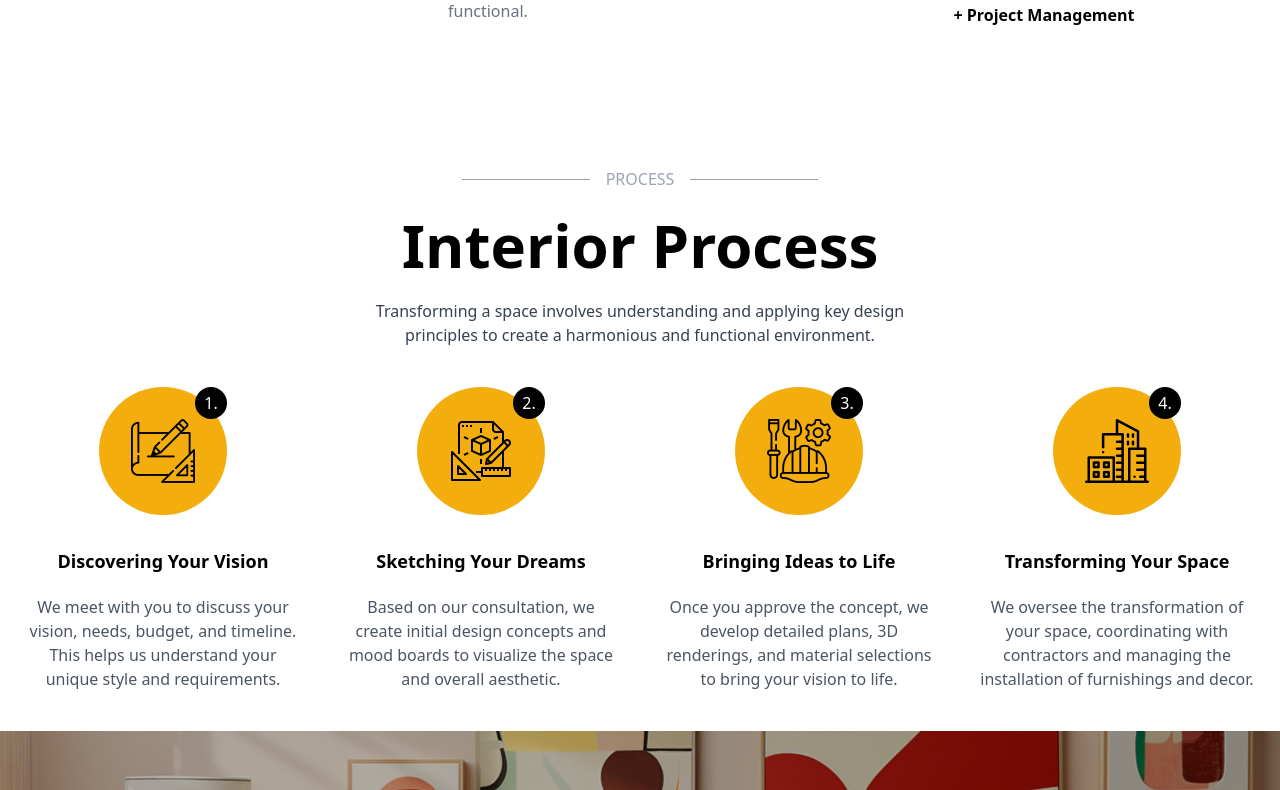
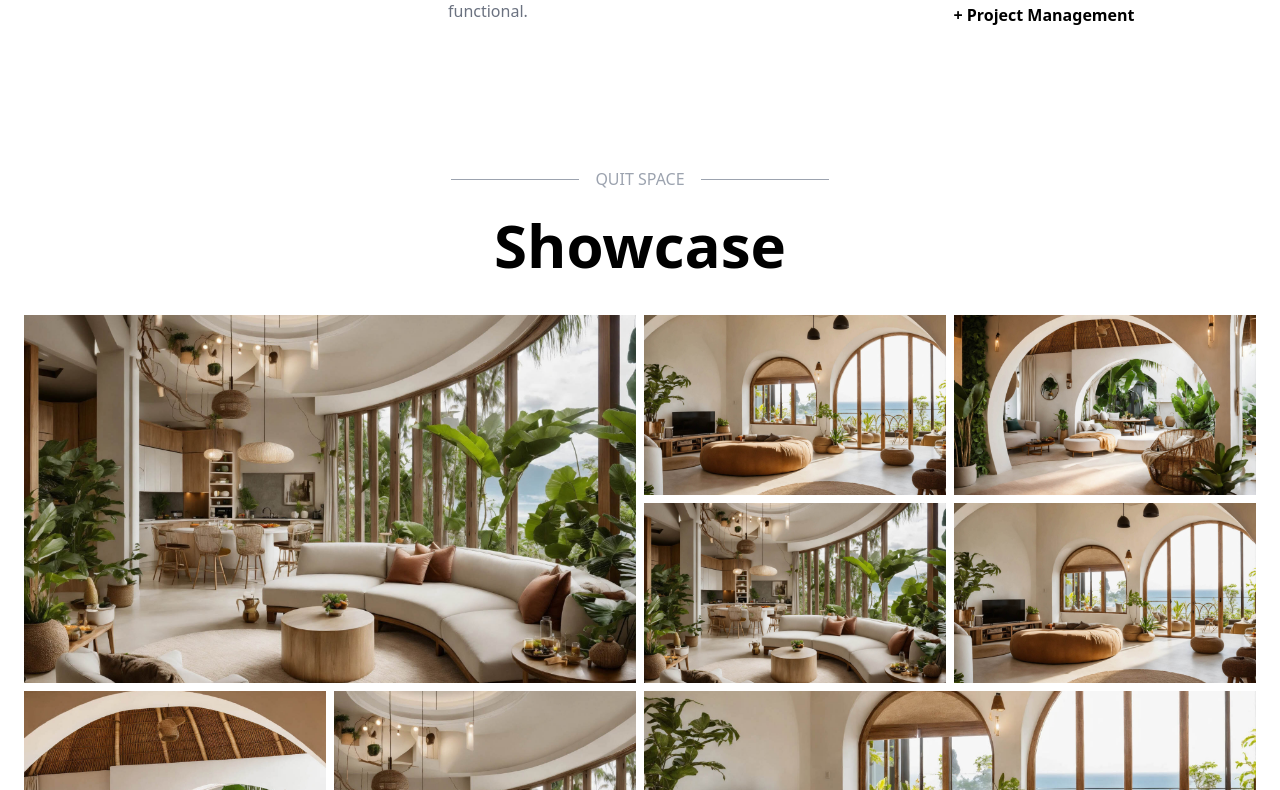
Before and after one commit to Coader-Sasmi/elite_work, a Next.js app: page / in a window 1280 px wide. Shown: the part 2390-3180 px from the top of the page. Built offline with nearby package versions, Linux system fonts and the light colour scheme.

Commit message:
Showcase section partially done

```diff
--- a/src/app/page.tsx
+++ b/src/app/page.tsx
@@ -1,7 +1,7 @@
 "use client";
 /* eslint-disable @next/next/no-img-element */
 
-import { AboutUs, HeroSec, Process, Services } from "@/components";
+import { AboutUs, HeroSec, Process, Services, ShowCase } from "@/components";
 
 export default function Home() {
   return (
@@ -9,6 +9,7 @@ export default function Home() {
       <HeroSec />
       <AboutUs />
       <Services />
+      <ShowCase />
       <Process />
     </>
   );
--- /dev/null
+++ b/src/components/ShowCase.tsx
@@ -0,0 +1,122 @@
+"use client";
+export default function ShowCase() {
+  const slideSection = [
+    {
+      id: 1,
+      image: "./Hero_1.jpg",
+      col: "col-span-2",
+      row: "row-span-2",
+    },
+    {
+      id: 2,
+      image: "./Hero_2.jpg",
+      col: "col-span-1",
+      row: "row-span-1",
+    },
+    {
+      id: 3,
+      image: "./Hero_3.jpg",
+      col: "col-span-1",
+      row: "row-span-1",
+    },
+    {
+      id: 4,
+      image: "./Hero_1.jpg",
+      col: "col-span-1",
+      row: "row-span-1",
+    },
+    {
+      id: 5,
+      image: "./Hero_2.jpg",
+      col: "col-span-1",
+      row: "row-span-1",
+    },
+    {
+      id: 6,
+      image: "./Hero_3.jpg",
+      col: "col-span-1",
+      row: "row-span-2",
+    },
+    {
+      id: 7,
+      image: "./Hero_1.jpg",
+      col: "col-span-1",
+      row: "row-span-2",
+    },
+    {
+      id: 8,
+      image: "./Hero_2.jpg",
+      col: "col-span-2",
+      row: "row-span-1",
+    },
+    {
+      id: 9,
+      image: "./Hero_3.jpg",
+      col: "col-span-2",
+      row: "row-span-1",
+    },
+    // {
+    //   id: 10,
+    //   image: "./Hero_1.jpg",
+    //   col: "col-span-1",
+    //   row: "row-span-1",
+    // },
+    // {
+    //   id: 11,
+    //   image: "./Hero_2.jpg",
+    //   col: "col-span-1",
+    //   row: "row-span-1",
+    // },
+    // {
+    //   id: 12,
+    //   image: "./Hero_3.jpg",
+    //   col: "col-span-1",
+    //   row: "row-span-2",
+    // },
+    // {
+    //   id: 13,
+    //   image: "./Hero_1.jpg",
+    //   col: "col-span-1",
+    //   row: "row-span-2",
+    // },
+    // {
+    //   id: 14,
+    //   image: "./Hero_2.jpg",
+    //   col: "col-span-1",
+    //   row: "row-span-1",
+    // },
+    // {
+    //   id: 15,
+    //   image: "./Hero_3.jpg",
+    //   col: "col-span-1",
+    //   row: "row-span-1",
+    // },
+  ];
+  return (
+    <aside className="main-container py-10 flex flex-col gap-10">
+      <section className="flex flex-col gap-6 justify-center items-center">
+        <div className="flex justify-center items-center">
+          <div className="md:w-32 w-16 h-[0.01rem] bg-gray-400"></div>
+          <div className="text-gray-400 px-4 uppercase">quit space</div>
+          <div className="md:w-32 w-16 h-[0.01rem] bg-gray-400"></div>
+        </div>
+        <h1 className="text-center md:text-6xl text-4xl font-semibold">
+          Showcase
+        </h1>
+      </section>
+      <section className="h-[47rem]">
+        <div className="grid grid-cols-4 grid-rows-6 gap-2 h-[70rem]">
+          {slideSection.map((item) => (
+            <div key={item.id} className={`${item.col} ${item.row}`}>
+              <img
+                src={item.image}
+                alt="loading"
+                className="w-full h-full object-cover"
+              />
+            </div>
+          ))}
+        </div>
+      </section>
+    </aside>
+  );
+}
--- a/src/components/index.ts
+++ b/src/components/index.ts
@@ -6,3 +6,4 @@ export { default as Navbar } from "./Navbar";
 export { default as Process } from "./Process";
 export { default as ResponsiveNav } from "./ResponsiveNav";
 export { default as Services } from "./Services";
+export { default as ShowCase } from "./ShowCase";
```
